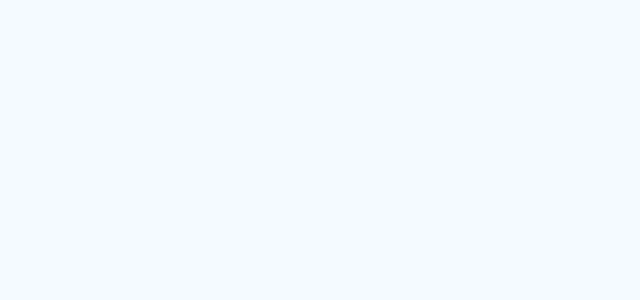
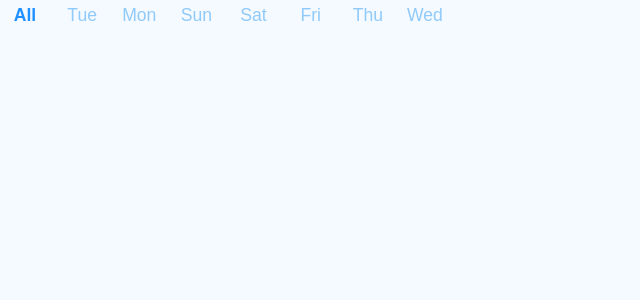
Before and after one commit to mmd-yavarii/todo-app, a Next.js app: page / in a window 1280 px wide. Shown: the top 300 px of the page, without its empty margins (0-640 px from the left). Built offline with nearby package versions, Linux system fonts and the light colour scheme.

Commit message:
create week buttons for filter by date

```diff
--- /dev/null
+++ b/components/modules/Calender.jsx
@@ -0,0 +1,46 @@
+import Link from 'next/link';
+import { useEffect, useState } from 'react';
+
+import styles from './Calender.module.scss';
+import { useRouter } from 'next/router';
+
+function Calender() {
+  const week = [];
+  const now = new Date();
+  const router = useRouter();
+  const [selected, setSelected] = useState(now.toLocaleDateString());
+
+  useEffect(() => {
+    if (router.query.date) {
+      setSelected(router.query.date);
+    } else {
+      setSelected('all');
+    }
+  }, [router.query.date]);
+
+  for (let i = 0; i < 7; i++) {
+    const date = new Date(now);
+    date.setDate(now.getDate() - i);
+    week.push({
+      date: date.toLocaleDateString(),
+      day: date.getDay(),
+      dayName: date.toLocaleDateString('en-US', { weekday: 'short' }),
+      fullDate: date,
+    });
+  }
+
+  return (
+    <div className={styles.calenderContainer}>
+      <Link replace={true} className={selected == 'all' ? styles.selected : null} href={`/`}>
+        All
+      </Link>
+      {week.map((i) => (
+        <Link replace={true} key={i.date} className={i.date == selected ? styles.selected : null} href={`/?date=${i.date}`}>
+          {i.dayName}
+        </Link>
+      ))}
+    </div>
+  );
+}
+
+export default Calender;
--- /dev/null
+++ b/components/modules/Calender.module.scss
@@ -0,0 +1,23 @@
+@import '../../styles/mixins';
+@import '../../styles/varables';
+
+.calenderContainer {
+  max-width: 450px;
+  padding: 5px;
+  display: flex;
+  align-items: center;
+  justify-content: space-between;
+
+  a {
+    font-size: 1.1rem;
+    min-width: 40px;
+    display: inline-block;
+    text-align: center;
+    color: $color-theme-background;
+  }
+
+  .selected {
+    font-weight: 900;
+    color: $color-theme-primary;
+  }
+}
--- /dev/null
+++ b/components/templates/HomePage.jsx
@@ -0,0 +1,13 @@
+import Calender from '../modules/Calender';
+
+import styles from './HomePage.module.scss';
+
+function HomePage() {
+  return (
+    <div>
+      <Calender />
+    </div>
+  );
+}
+
+export default HomePage;
--- /dev/null
+++ b/components/templates/HomePage.module.scss
@@ -0,0 +1,4 @@
+.add {
+  background-color: red;
+  font-size: 2rem;
+}
--- a/pages/index.js
+++ b/pages/index.js
@@ -1,3 +1,9 @@
+import HomePage from '@/components/templates/HomePage';
+
 export default function Home() {
-  return <></>;
+  return (
+    <>
+      <HomePage />
+    </>
+  );
 }
--- a/styles/global.scss
+++ b/styles/global.scss
@@ -23,6 +23,7 @@ button {
 
 a {
   text-decoration: none;
+  color: inherit;
 }
 
 button,
```
